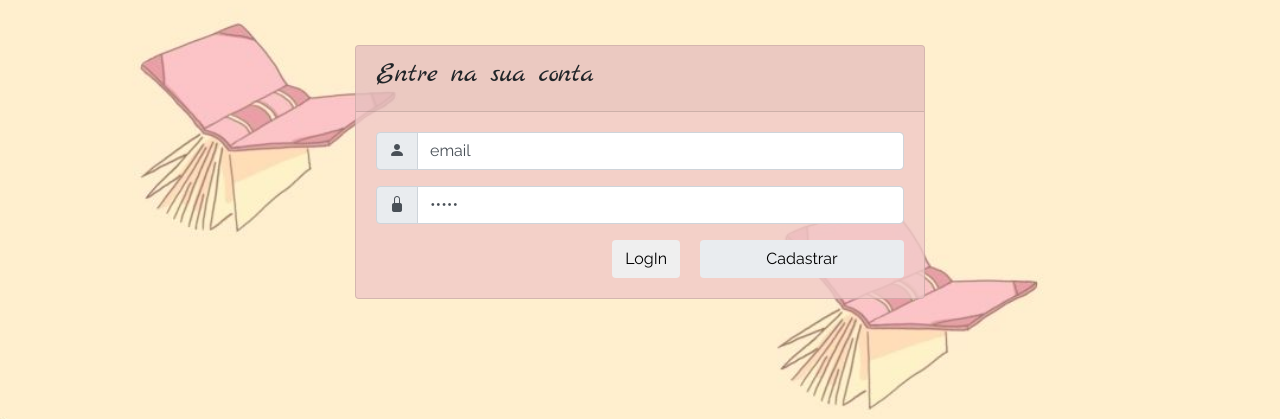
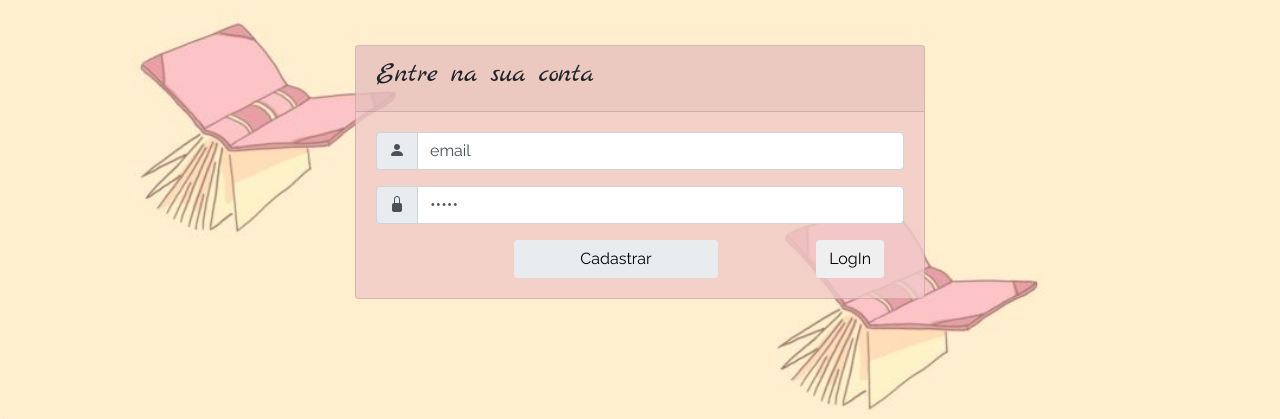
Before and after one commit to isa56/traineeCode-AdoraLer, a PHP site: page /login in a window 1280 px wide. Shown: the part 378-797 px from the top of the page. Run offline with PHP 8.4, Linux system fonts and the light colour scheme; some libraries are stand-ins or nearby versions.

Commit message:
arrumando login

```diff
--- a/app/views/site/login.view.php
+++ b/app/views/site/login.view.php
@@ -50,11 +50,17 @@
                             }
                             ?>
                         </div>
-                        <div class="form-group">
-                            <a href="adicionar_usuario"><input style="background-color: #E9ECEF;" value="Cadastrar" class="btn float-right login_btn ex-submit"></a>
-                        </div>
-                        <div class="form-group">
-                            <input type="submit" value="LogIn" class="btn float-right login_btn" style="margin-right:20px" >
+                        <div class="row">
+                            <div class="col col-8">
+                                <div class="form-group botoes cadastrar">
+                                    <a href="adicionar_usuario"><input style="background-color: #E9ECEF;" value="Cadastrar" class="btn float-right login_btn ex-submit"></a>
+                                </div>
+                            </div>
+                            <div class="col col-4">
+                                <div class="form-group botoes login">
+                                    <input type="submit" value="LogIn" class="btn float-right login_btn" style="margin-right:20px" >
+                                </div>
+                            </div>
                         </div>
                     </form>
                 </div>
--- a/public/css/login.css
+++ b/public/css/login.css
@@ -26,4 +26,16 @@
     font-family: 'Marck Script', cursive;
 }
 
+@media(max-width:361px) {
+    .cadastrar {
+        margin-right: -35px;
+        padding-right: -45px;
+    }
+    .login {
+        margin-left: 25px;
+        margin-right: -34px;
+    }
+}
+
+
 /*fim da área de login*/
```
